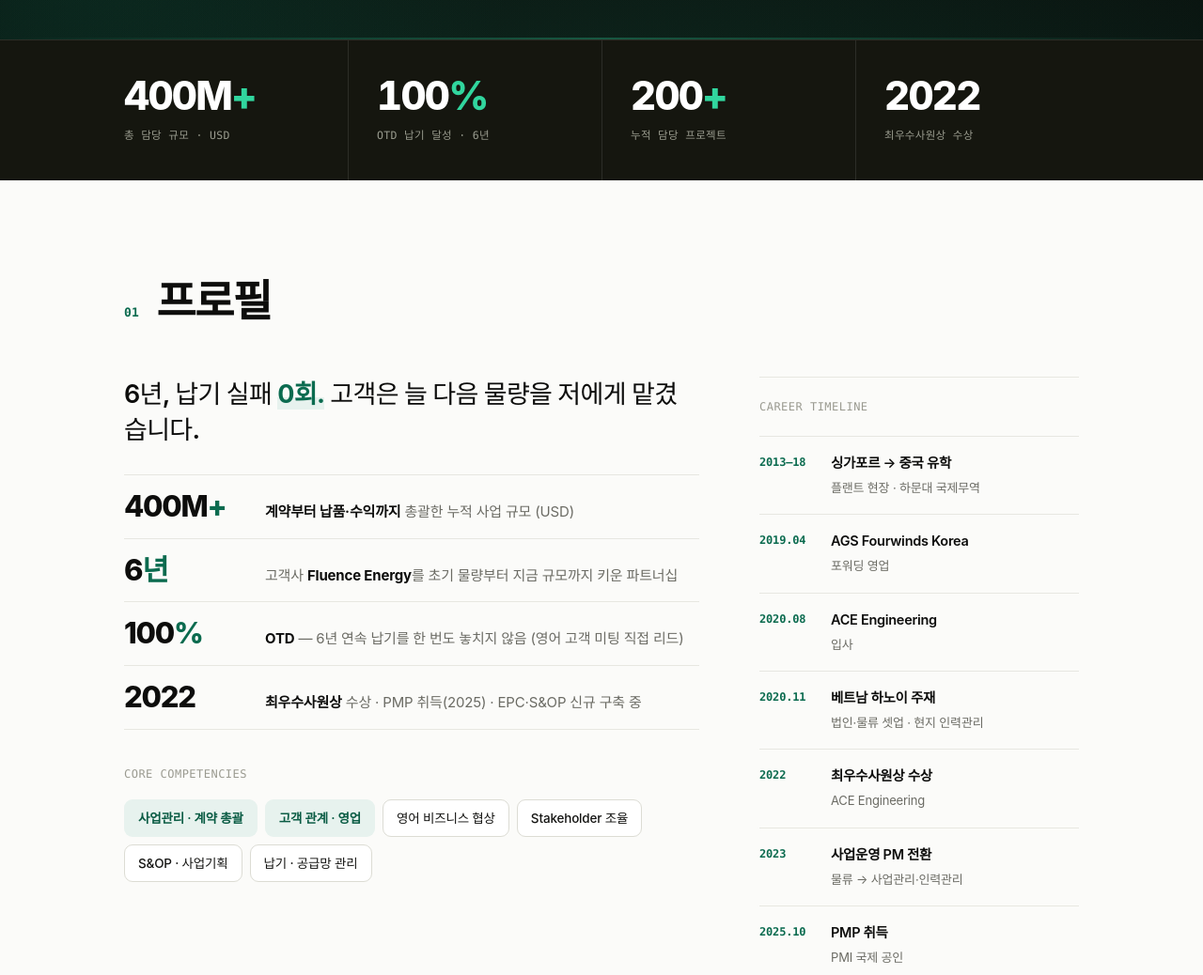
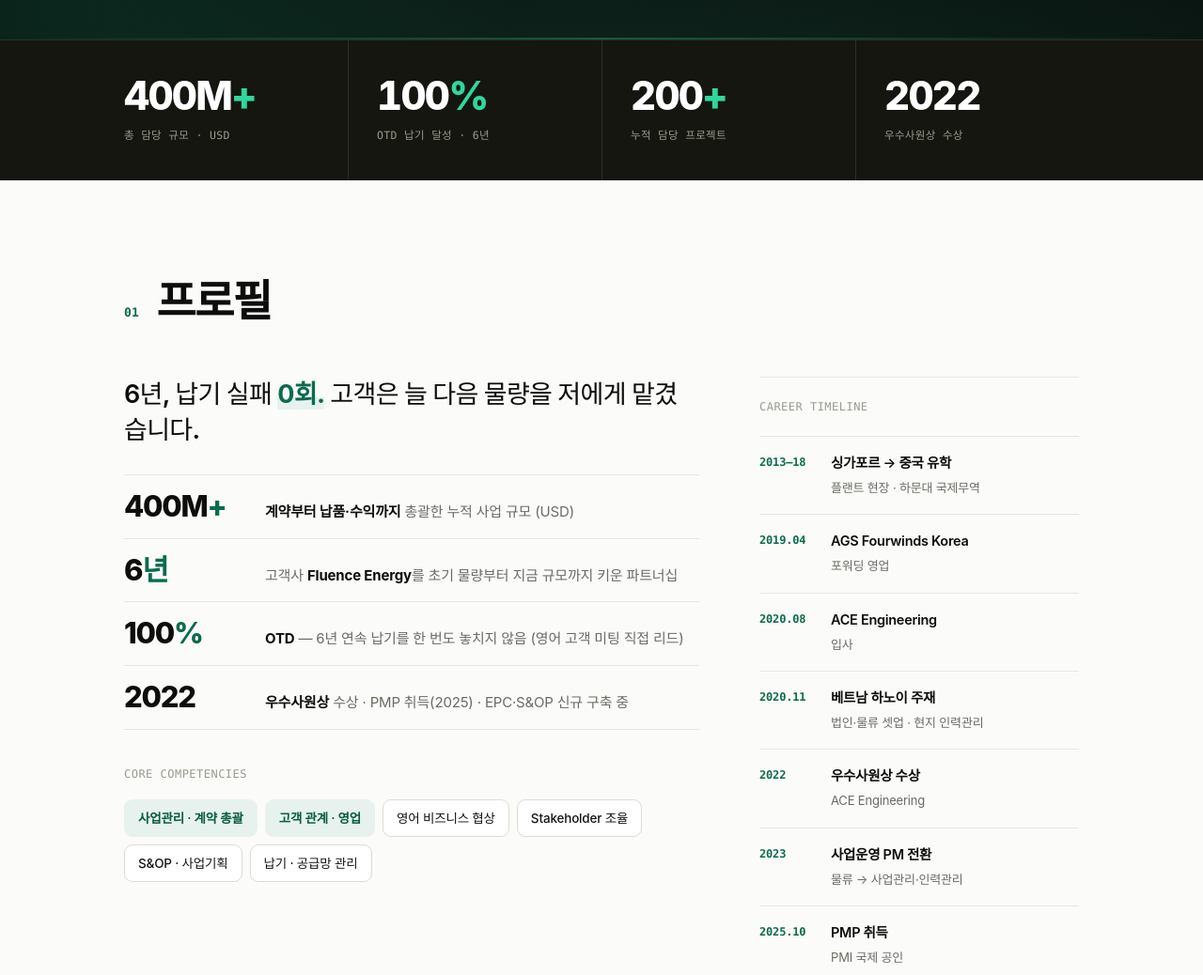
Before and after one commit to Donghyeob-Lee91/donghyeob-lee91.github.io, a plain HTML site: page index.html in a window 1280 px wide. Shown: the part 960-1998 px from the top of the page at 94% size. Drawn offline with Linux system fonts and the light colour scheme.

Commit message:
Use 우수사원상

```diff
--- a/index.html
+++ b/index.html
@@ -519,7 +519,7 @@ html[lang="en"] [data-ko]{display:none!important}
     <div style="padding-left:32px"><div class="n">400M<em>+</em></div><div class="l" data-ko>총 담당 규모 · USD</div><div class="l" data-en>Total managed · USD</div></div>
     <div><div class="n">100<em>%</em></div><div class="l" data-ko>OTD 납기 달성 · 6년</div><div class="l" data-en>On-time delivery · 6y</div></div>
     <div><div class="n">200<em>+</em></div><div class="l" data-ko>누적 담당 프로젝트</div><div class="l" data-en>Projects managed</div></div>
-    <div><div class="n">2022</div><div class="l" data-ko>최우수사원상 수상</div><div class="l" data-en>Employee of the Year</div></div>
+    <div><div class="n">2022</div><div class="l" data-ko>우수사원상 수상</div><div class="l" data-en>Employee of the Year</div></div>
   </div></div>
 </div>
 
@@ -543,7 +543,7 @@ html[lang="en"] [data-ko]{display:none!important}
             <div class="pt" data-ko><b>OTD</b> — 6년 연속 납기를 한 번도 놓치지 않음 (영어 고객 미팅 직접 리드)</div>
             <div class="pt" data-en><b>On-time delivery</b>, six straight years · led customer meetings in English</div></div>
           <div class="proof"><div class="pn" data-ko>2022</div><div class="pn" data-en>2022</div>
-            <div class="pt" data-ko><b>최우수사원상</b> 수상 · PMP 취득(2025) · EPC·S&amp;OP 신규 구축 중</div>
+            <div class="pt" data-ko><b>우수사원상</b> 수상 · PMP 취득(2025) · EPC·S&amp;OP 신규 구축 중</div>
             <div class="pt" data-en><b>Employee of the Year</b> · PMP (2025) · building EPC &amp; S&amp;OP now</div></div>
         </div>
         <div class="comp">
@@ -564,7 +564,7 @@ html[lang="en"] [data-ko]{display:none!important}
         <div class="tl-item"><div class="tl-date">2019.04</div><div class="tl-body"><b>AGS Fourwinds Korea</b><span data-ko>포워딩 영업</span><span data-en>Freight Forwarding Sales</span></div></div>
         <div class="tl-item"><div class="tl-date">2020.08</div><div class="tl-body"><b>ACE Engineering</b><span data-ko>입사</span><span data-en>Joined</span></div></div>
         <div class="tl-item"><div class="tl-date">2020.11</div><div class="tl-body"><b data-ko>베트남 하노이 주재</b><b data-en>Posted to Hanoi</b><span data-ko>법인·물류 셋업 · 현지 인력관리</span><span data-en>Entity·logistics setup · local hiring</span></div></div>
-        <div class="tl-item"><div class="tl-date">2022</div><div class="tl-body"><b data-ko>최우수사원상 수상</b><b data-en>Employee of the Year</b><span data-ko>ACE Engineering</span><span data-en>ACE Engineering</span></div></div>
+        <div class="tl-item"><div class="tl-date">2022</div><div class="tl-body"><b data-ko>우수사원상 수상</b><b data-en>Employee of the Year</b><span data-ko>ACE Engineering</span><span data-en>ACE Engineering</span></div></div>
         <div class="tl-item"><div class="tl-date">2023</div><div class="tl-body"><b data-ko>사업운영 PM 전환</b><b data-en>Moved into PM</b><span data-ko>물류 → 사업관리·인력관리</span><span data-en>Logistics → business mgmt</span></div></div>
         <div class="tl-item"><div class="tl-date">2025.10</div><div class="tl-body"><b data-ko>PMP 취득</b><b data-en>PMP Certified</b><span data-ko>PMI 국제 공인</span><span data-en>PMI certification</span></div></div>
         <div class="tl-item now"><div class="tl-date">2026</div><div class="tl-body"><b data-ko>EPC Power · S&amp;OP 구축</b><b data-en>EPC Power · S&amp;OP</b><span data-ko>신규 프로젝트 세팅</span><span data-en>New project setup</span></div></div>
```
